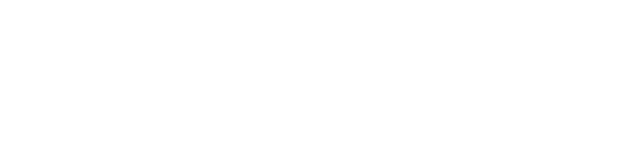
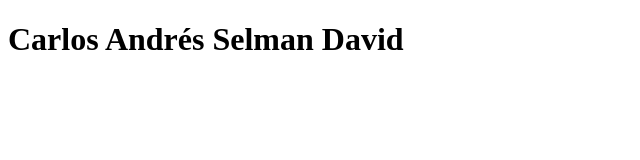
Before and after one commit to Carlos-Selman/IN5BM, a plain HTML site: page index.html in a window 1280 px wide. Shown: the whole page, without its empty margins (0-640 px from the left). Drawn offline with Linux system fonts and the light colour scheme.

Commit message:
Se agregó el nombre del estudiante como título

```diff
--- a/index.html
+++ b/index.html
@@ -6,6 +6,6 @@
     <title>Primer Proyecto Git</title>
 </head>
 <body>
-
+    <h1>Carlos Andrés Selman David</h1>
 </body>
 </html>
```
